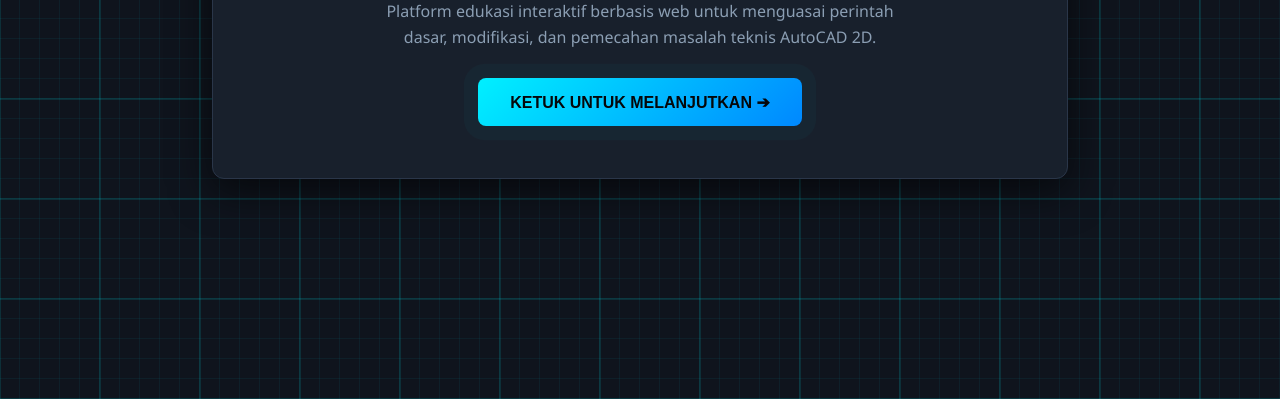
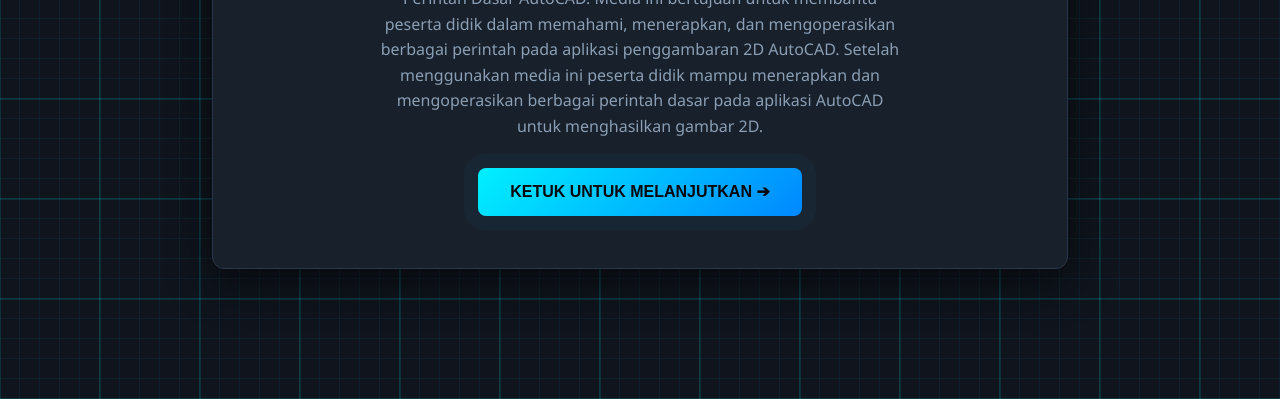
Before and after one commit to diazkazz/cadmission, a plain HTML site: page index.html in a window 1280 px wide. Shown: the part 401-800 px from the top of the page. Drawn offline with Linux system fonts and the light colour scheme.

Commit message:
Update index.html

```diff
--- a/index.html
+++ b/index.html
@@ -380,7 +380,9 @@ h3{margin:16px 0 8px;font-size:15px;color:var(--cad-cyan)}
   </div>
   <div class="hud">
     <span class="sync-badge" id="syncStatus">🟡 Lokal / Offline</span>
-    <span>⭐ <b id="sc">0</b></span>
+    <span id="pnBox" style="display:none;max-width:170px;overflow:hidden;text-overflow:ellipsis">👤 <b id="pn"></b></span>
+<span id="pnBox" style="display:none;max-width:170px;overflow:hidden;text-overflow:ellipsis">👤 <b id="pn"></b></span>
+<span>⭐ <b id="sc">0</b></span>
     <span>🔥 <b id="st">0</b></span>
     <span>⏱ <b id="tm" class="mono">00:00</b></span>
     <button id="sn" title="Suara">🔊</button>
@@ -776,7 +778,13 @@ function flashPanel(type){
 }
 
 $('#sn').onclick=()=>{snd=!snd;$('#sn').textContent=snd?'🔊':'🔇'};
-function hud(){$('#sc').textContent=S?S.score:0;$('#st').textContent=S?S.streak+(S.streak>=3?' ×2':''):0;updateExit()}
+function hud(){
+  $('#sc').textContent=S?S.score:0;
+  $('#st').textContent=S?S.streak+(S.streak>=3?' ×2':''):0;
+  const pnBox=$('#pnBox');
+  if(pnBox){pnBox.style.display=S?'':'none';$('#pn').textContent=S?S.name:''}
+  updateExit();
+}
 $('#exitBtn').onclick=()=>{
   if(!S) return;
   if(confirm('Keluar dari misi? Progres yang tersimpan akan dihapus dan kamu kembali ke lobi.')){
@@ -858,7 +866,8 @@ function showWelcomeScreen() {
       <div class="splash-content">
         <div style="font-size:48px; margin-bottom:12px;">📐</div>
         <div class="splash-title">SELAMAT DATANG DI <span>CADMISSION</span></div>
-        <div class="splash-subtitle">Platform edukasi interaktif berbasis web untuk menguasai perintah dasar, modifikasi, dan pemecahan masalah teknis AutoCAD 2D.</div>
+        <div class="splash-subtitle">Media Pembelajaran Game Based Learning yang dikembangkan untuk mata pelajaran Aplikasi Perangkat Lunak dan Perancangan Interior Gedung (APLPIG) kelas X DPIB, dengan cakupan materi Perintah Dasar AutoCAD.
+Media ini bertujuan untuk membantu peserta didik dalam memahami, menerapkan, dan mengoperasikan berbagai perintah pada aplikasi penggambaran 2D AutoCAD. Setelah menggunakan media ini peserta didik mampu menerapkan dan mengoperasikan berbagai perintah dasar pada aplikasi AutoCAD untuk menghasilkan gambar 2D.</div>
         <button class="pulse-btn" id="startPortalBtn">KETUK UNTUK MELANJUTKAN ➔</button>
       </div>
     </section>
```
